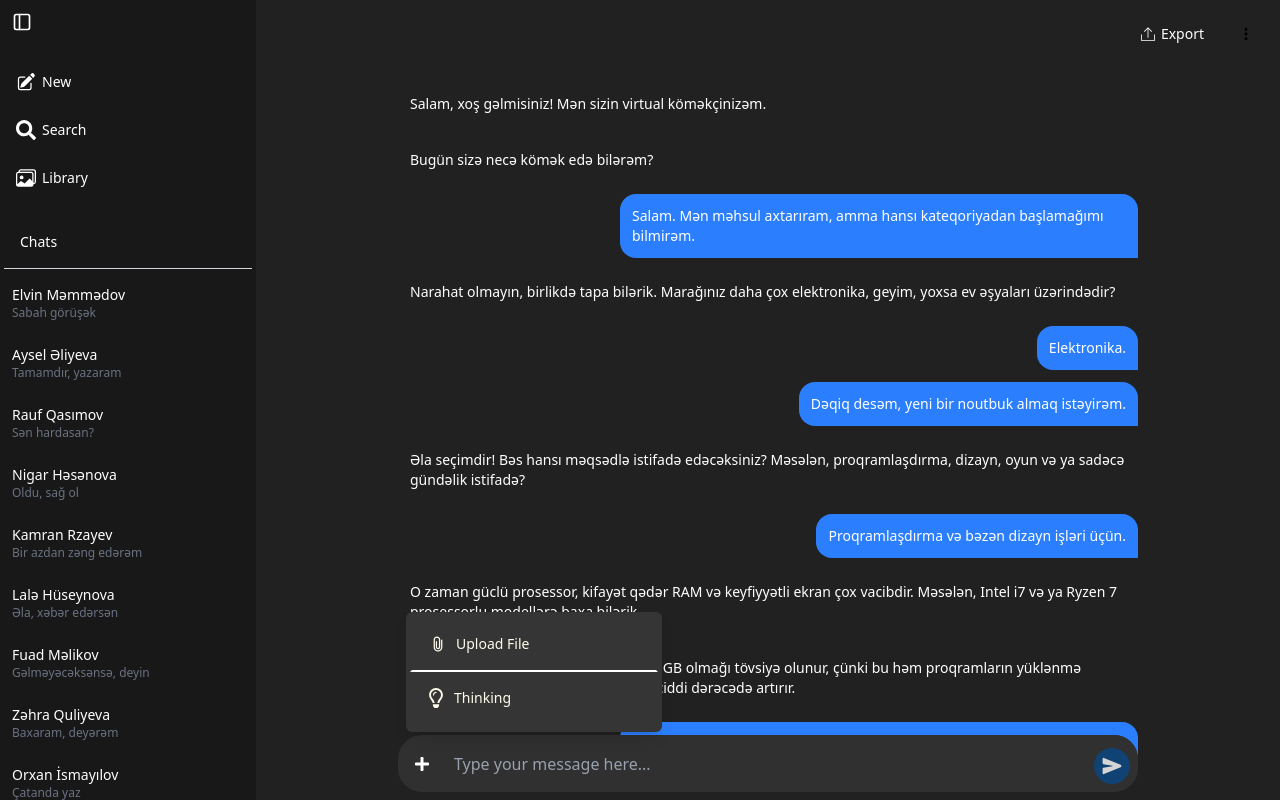
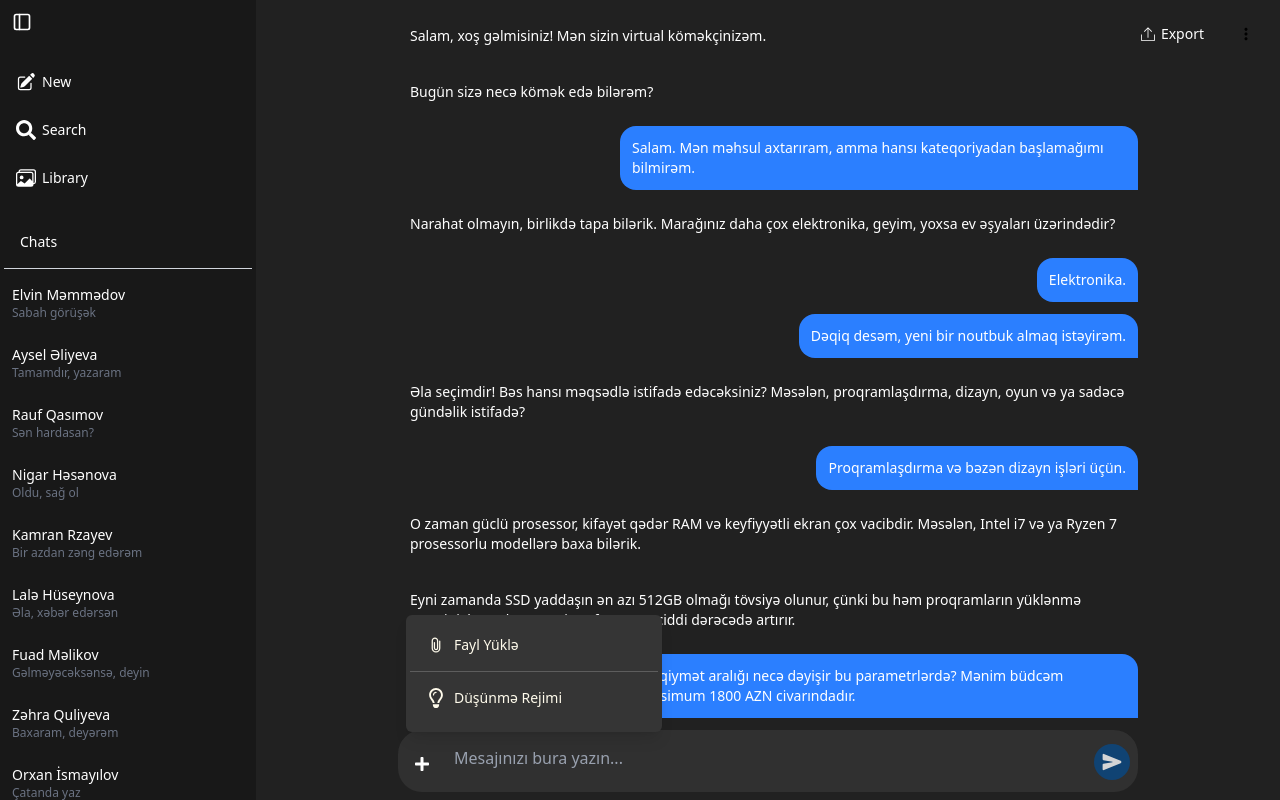
Before and after one commit to JafarMustafayev/ChatBot2, a React (Vite) app: page / in a window 1280 px wide. Both pictures are taken after a click on the button 422 px from the left and 764 px from the top of the page. Built offline with nearby package versions, Linux system fonts and the light colour scheme.

Commit message:
fix: adjust layout for ChatPage to ensure proper alignment of elements

```diff
--- a/src/components/ChatWindow/MessageInput.tsx
+++ b/src/components/ChatWindow/MessageInput.tsx
@@ -1,113 +1,192 @@
-import { useRef, useEffect, useState } from "react";
+import { useRef, useEffect, useState, useCallback } from "react";
 import { IoSend, IoAttach } from "react-icons/io5";
 import { FaPlus, FaCheck } from "react-icons/fa";
 import { FaRegLightbulb } from "react-icons/fa6";
 
+// Constants
+const TEXTAREA_CONFIG = {
+  MIN_HEIGHT: 24,
+  MAX_HEIGHT: 360,
+  DEFAULT_HEIGHT: 40,
+  MOBILE_WIDTH: "160%",
+  DESKTOP_WIDTH: "120%",
+} as const;
+
 const MessageInput = () => {
   const textareaRef = useRef<HTMLTextAreaElement | null>(null);
+  const menuRef = useRef<HTMLDivElement | null>(null);
+  const fileInputRef = useRef<HTMLInputElement | null>(null);
+
   const [message, setMessage] = useState("");
   const [openMenu, setOpenMenu] = useState(false);
   const [thinkMode, setThinkMode] = useState(false);
+  const [isMultiLine, setIsMultiLine] = useState(false);
 
-  // Textarea hündürlüyünü mesajın hündürlüyünə uyğunlaşdırmaq üçün
-  const handleInput = () => {
+  const isMobileDevice = useRef(
+    /Mobi|Android|iPhone|iPad|iPod/i.test(navigator.userAgent)
+  ).current;
+
+  // Textarea hündürlüyünü dinamik olaraq tənzimləmək
+  const adjustTextareaHeight = useCallback(() => {
     const textarea = textareaRef.current;
-    if (textarea) {
-      textarea.style.height = "24px"; // reset hündürlük
-      textarea.style.height = Math.min(textarea.scrollHeight, 360) + "px";
-      setMessage(textarea.value);
-    }
-  };
+    if (!textarea) return;
 
-  // Ekranda hər klikdə menyunu bağlamaq üçün
+    textarea.style.height = `${TEXTAREA_CONFIG.MIN_HEIGHT}px`;
+    const newHeight = Math.min(
+      textarea.scrollHeight,
+      TEXTAREA_CONFIG.MAX_HEIGHT
+    );
+    textarea.style.height = `${newHeight}px`;
+
+    const lineHeight = 24; // leading-6 = 24px
+    const isNowMultiLine = textarea.scrollHeight > lineHeight + 16; // padding əlavə edirik
+    setIsMultiLine(isNowMultiLine);
+  }, []);
+
+  // Input dəyişikliklərini idarə etmək
+  const handleInput = useCallback(
+    (e: React.FormEvent<HTMLTextAreaElement>) => {
+      setMessage(e.currentTarget.value);
+      adjustTextareaHeight();
+    },
+    [adjustTextareaHeight]
+  );
+
+  // Think mode-da textarea genişliyini dəyişmək
   useEffect(() => {
-    const handleClickOutside = () => {
-      setOpenMenu(false);
+    const textarea = textareaRef.current;
+    if (!textarea) return;
+
+    const shouldExpand = thinkMode || isMultiLine;
+    textarea.style.width = shouldExpand
+      ? isMobileDevice
+        ? TEXTAREA_CONFIG.MOBILE_WIDTH
+        : TEXTAREA_CONFIG.DESKTOP_WIDTH
+      : "100%";
+  }, [thinkMode, isMobileDevice]);
+
+  // Menyu xaricində kliklə menyunu bağlamaq
+  useEffect(() => {
+    const handleClickOutside = (e: MouseEvent) => {
+      if (menuRef.current && !menuRef.current.contains(e.target as Node)) {
+        setOpenMenu(false);
+      }
     };
 
-    document.addEventListener("click", handleClickOutside);
-    return () => {
-      document.removeEventListener("click", handleClickOutside);
-    };
+    if (openMenu) {
+      document.addEventListener("mousedown", handleClickOutside);
+      return () =>
+        document.removeEventListener("mousedown", handleClickOutside);
+    }
+  }, [openMenu]);
+
+  // Menyunu toggle etmək
+  const toggleMenu = useCallback((e: React.MouseEvent) => {
+    e.stopPropagation();
+    setOpenMenu((prev) => !prev);
   }, []);
 
-  // menyunu açıb-bağlamaq üçün
-  const toggleMenu = () => {
-    setOpenMenu((prev) => !prev);
-  };
+  // Think mode-u toggle etmək
+  const toggleThinkMode = useCallback(() => {
+    setThinkMode((prev) => !prev);
+    setOpenMenu(false);
+  }, []);
 
-  // mesajı göndərmək və input təmizləmək üçün
-  const handleSend = () => {
-    if (!message.trim()) return;
-    console.log("Göndərildi:", message);
+  // Fayl yükləmək
+  const handleFileUpload = useCallback(() => {
+    fileInputRef.current?.click();
+    setOpenMenu(false);
+  }, []);
+
+  // Mesajı göndərmək
+  const handleSend = useCallback(() => {
+    const trimmedMessage = message.trim();
+    if (!trimmedMessage) return;
+
+    // Burada mesajı göndərən funksiya çağırılacaq
+    console.log("Göndərildi:", trimmedMessage);
+
+    // Input-u təmizlə
     setMessage("");
     if (textareaRef.current) {
       textareaRef.current.value = "";
-      textareaRef.current.style.height = "40px"; // hündürlüyü sıfırla
+      textareaRef.current.style.height = `${TEXTAREA_CONFIG.DEFAULT_HEIGHT}px`;
     }
-  };
+  }, [message]);
 
-  // Enter basanda mesajı göndərmək üçün
-  const handleKeyDown = (e: React.KeyboardEvent<HTMLTextAreaElement>) => {
-    if (e.key === "Enter" && !e.shiftKey) {
-      e.preventDefault(); // yeni sətir yaratma
-      handleSend();
-    }
-  };
+  // Enter ilə göndərmə
+  const handleKeyDown = useCallback(
+    (e: React.KeyboardEvent<HTMLTextAreaElement>) => {
+      if (e.key === "Enter" && !e.shiftKey) {
+        e.preventDefault();
+        handleSend();
+      }
+    },
+    [handleSend]
+  );
+
+  const isMessageEmpty = !message.trim();
 
   return (
-    <div className="p-2 w-full max-w-[740px] bg-input-bg rounded-3xl flex">
-      <div className="flex items-end-safe w-full gap-2">
+    <div
+      className={`p-2 w-full max-w-[740px] bg-input-bg rounded-3xl flex transition-all duration-200 ${
+        thinkMode ? "min-h-[100px]" : ""
+      }`}
+    >
+      <div className="flex items-end w-full gap-2">
         {/* Plus Button */}
         <button
+          type="button"
           className="text-white p-2 mb-1 rounded-full hover:bg-action-menu-hover-bg self-end relative flex-shrink-0"
-          onClick={(e) => {
-            e.stopPropagation();
-            toggleMenu();
-          }}
+          onClick={toggleMenu}
+          aria-label="Əlavə seçimlər"
+          aria-expanded={openMenu}
         >
           <FaPlus />
         </button>
 
         {/* Action Menu */}
         {openMenu && (
-          <div className="absolute mb-13 bg-action-menu-bg w-3xs rounded-md shadow-lg z-50">
-            <div className="flex flex-col m-1 text-amber-50 text-sm justify-center items-center">
+          <div
+            ref={menuRef}
+            className="absolute mb-13 bg-action-menu-bg w-3xs rounded-md shadow-lg z-50"
+            role="menu"
+          >
+            <div className="flex flex-col m-1 text-amber-50 text-sm">
+              {/* File Upload */}
               <div
-                className={`w-full border-b-white border-2 border-transparent p-2 ${
-                  thinkMode ? "cursor-not-allowed" : ""
+                className={`w-full border-b border-white/20 p-2 ${
+                  thinkMode ? "opacity-50" : ""
                 }`}
               >
                 <button
+                  type="button"
                   className={`w-full text-left p-2 rounded-md flex items-center ${
                     thinkMode
                       ? "text-gray-500 cursor-not-allowed"
                       : "hover:bg-action-menu-hover-bg"
                   }`}
                   disabled={thinkMode}
-                  onClick={() => {
-                    const fileInput = document.getElementById("fileInput");
-                    fileInput?.click();
-                    setOpenMenu(false);
-                  }}
+                  onClick={handleFileUpload}
+                  role="menuitem"
                 >
                   <IoAttach className="mr-2" size={20} />
-                  Upload File
+                  Fayl Yüklə
                 </button>
               </div>
 
+              {/* Thinking Mode */}
               <div className="w-full p-2 mb-1">
                 <button
+                  type="button"
                   className={`w-full text-left p-2 hover:bg-action-menu-hover-bg rounded-md flex items-center ${
                     thinkMode ? "text-blue-600" : ""
                   }`}
-                  onClick={() => {
-                    setThinkMode(true);
-                    setOpenMenu(false);
-                  }}
+                  onClick={toggleThinkMode}
+                  role="menuitem"
                 >
                   <FaRegLightbulb className="inline mr-2" size={20} />
-                  Thinking
+                  Düşünmə Rejimi
                   {thinkMode && <FaCheck className="ml-auto" />}
                 </button>
               </div>
@@ -115,21 +194,23 @@ const MessageInput = () => {
           </div>
         )}
 
-        {/* Thinking Mode Toggle Button - Plus düyməsinin yanında */}
+        {/* Thinking Mode Active Button */}
         {thinkMode && (
           <button
-            onClick={() => setThinkMode(false)}
-            className="text-white p-2 rounded-full self-end transition-colors bg-input-send-button hover:bg-opacity-80 mb-1 flex-shrink-0"
-            title="Turn off thinking mode"
+            type="button"
+            onClick={toggleThinkMode}
+            className="text-white p-2 rounded-full self-end transition-colors flex bg-input-send-button hover:bg-opacity-80 mb-1 flex-shrink-0"
+            title="Düşünmə rejimini söndür"
+            aria-label="Düşünmə rejimini söndür"
           >
             <FaRegLightbulb size={20} />
           </button>
         )}
 
-        {/* Textarea - thinking mode aktiv olduqda genişlənir və yuxarı qalxır */}
+        {/* Textarea Container */}
         <div
           className={`flex-1 min-w-0 transition-all duration-200 ${
-            !thinkMode ? "" : "mb-[50px]"
+            thinkMode ? "relative bottom-10 right-20 pt-8 mb-1" : ""
           }`}
         >
           <textarea
@@ -138,25 +219,38 @@ const MessageInput = () => {
             onKeyDown={handleKeyDown}
             value={message}
             rows={1}
-            className="bg-input-bg resize-none outline-none border-none text-white placeholder:text-gray-400 w-full max-h-[360px] overflow-y-auto p-2 leading-6 align-text-top z-20"
-            placeholder="Type your message here..."
+            className="
+              resize-none outline-none border-none bg-transparent
+               text-white placeholder:text-gray-400 w-full max-h-[380px]
+               overflow-y-auto p-2 leading-6 "
+            placeholder="Mesajınızı bura yazın..."
+            aria-label="Mesaj sahəsi"
           />
         </div>
 
         {/* Send Button */}
         <button
+          type="button"
           onClick={handleSend}
-          disabled={!message.trim()}
-          className={`text-white p-2 rounded-full items-self-end transition-colors flex-shrink-0 ${
-            message.trim()
-              ? "bg-input-send-button"
-              : "bg-input-send-button-disable cursor-not-allowed opacity-80"
+          disabled={isMessageEmpty}
+          className={`text-white p-2 rounded-full self-end transition-colors flex-shrink-0 mb-1 ${
+            isMessageEmpty
+              ? "bg-input-send-button-disable cursor-not-allowed opacity-80"
+              : "bg-input-send-button hover:bg-opacity-90"
           }`}
+          aria-label="Mesajı göndər"
         >
           <IoSend size={20} />
         </button>
       </div>
-      <input type="file" className="hidden" id="fileInput" />
+
+      {/* Hidden File Input */}
+      <input
+        ref={fileInputRef}
+        type="file"
+        className="hidden"
+        aria-hidden="true"
+      />
     </div>
   );
 };
--- a/src/pages/ChatPage.tsx
+++ b/src/pages/ChatPage.tsx
@@ -45,7 +45,7 @@ const ChatPage = () => {
     <>
       {/* Sağ tərəf */}
       <div className="flex-1 flex flex-col relative min-w-0 overflow-hidden">
-        <div className=" top-0 right-0  p-4 z-10  gap-2 flex xl: justify-end">
+        <div className=" top-0 right-0  p-4 z-10  gap-2 flex xl:absolute justify-end">
           <button className="mr-2 p-2 bg-transparent hover:bg-button-hover gap-1.5 text-white rounded-3xl flex items-center">
             <TfiExport size={14} />
             <span className="text-sm hidden sm:inline">Export</span>
```
